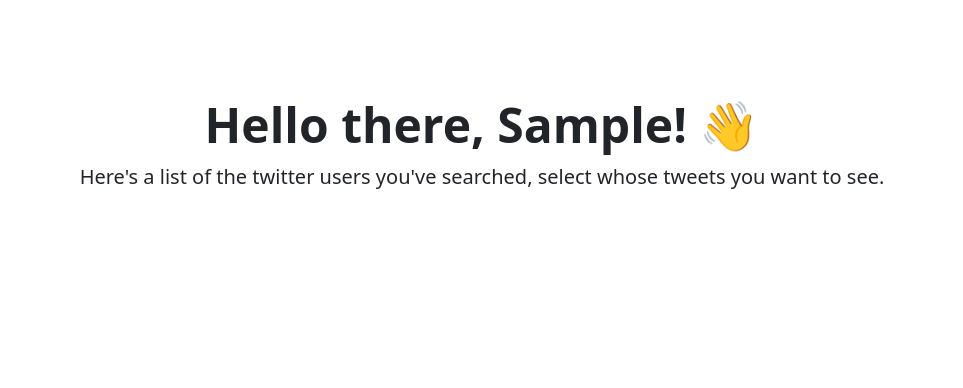
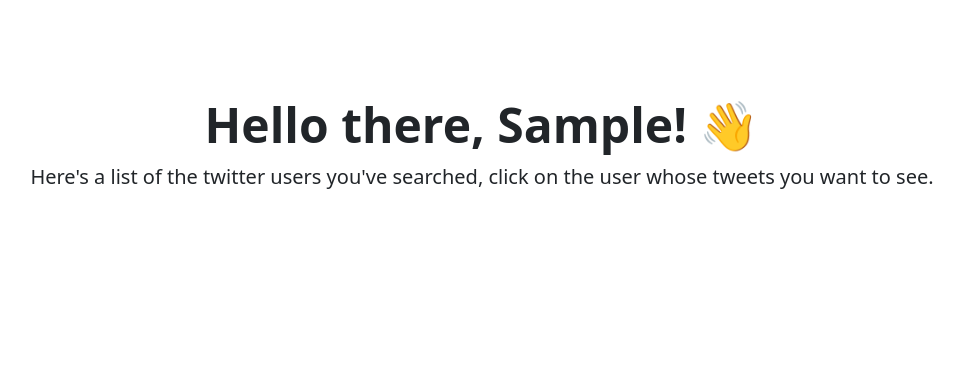
Before and after one commit to franciscojavierarceo/twitter-scan, a Django app: page /users-searched/ in a window 1280 px wide. Shown: the part 89-477 px from the top of the page, without its empty margins (158-1121 px from the left). Run offline with Django 3.2, Linux system fonts and the light colour scheme; the visitor is signed in with stand-in values (Sample User, id 1); parts of the project's set-up code (start-up, migrations or seed data) failed here and were passed over.

Commit message:
version 0 ready

```diff
--- a/authorization/templates/authorization/user_search_history.html
+++ b/authorization/templates/authorization/user_search_history.html
@@ -2,7 +2,7 @@
 
 {% block maincontent %}
 
-<p class="lead mb-4">Here's a list of the twitter users you've searched, select whose tweets you want to see.</p>
+<p class="lead mb-4">Here's a list of the twitter users you've searched, click on the user whose tweets you want to see.</p>
 
 <div class="container">
     <ul class="list">
--- a/authorization/utils.py
+++ b/authorization/utils.py
@@ -19,12 +19,11 @@ model = Detoxify("original-small")
 test_prediction = model.predict("this is running the model at buildtime")
 print(f"running build-time prediction: {test_prediction}")
 
+INTERNAL_MODEL_ENDPOINT = os.environ.get("INTERNAL_MODEL_ENDPOINT")
 TWITTER_API_KEY = os.environ.get("TWITTER_API_KEY")
 TWITTER_API_SECRET = os.environ.get("TWITTER_API_SECRET")
 auth = tweepy.OAuthHandler(TWITTER_API_KEY, TWITTER_API_SECRET)
 twitter_api = tweepy.API(auth)
-
-INTERNAL_MODEL_ENDPOINT = os.environ.get("INTERNAL_MODEL_ENDPOINT")
 
 
 def get_score_save_historical_tweets(
--- a/authorization/views.py
+++ b/authorization/views.py
@@ -201,3 +201,12 @@ class SearchedTweetsDetailView(DetailView, MultipleObjectMixin):
 @method_decorator(login_required, name="dispatch")
 class ThankYouView(TemplateView):
     template_name = "authorization/thankyou.html"
+
+    def get_context_data(self, **kwargs):
+        context = super().get_context_data(**kwargs)
+        curr_user = TwitterUser.objects.get(user=self.request.user)
+        searched_user = TwitterUserSearched.objects.filter(
+            submitter_user=curr_user
+        ).latest('created_date')
+        context["searched_user"] = searched_user.twitter_username
+        return context
```
Also changed, not shown: authorization/templates/authorization/thankyou.html (+11 -4 lines).
